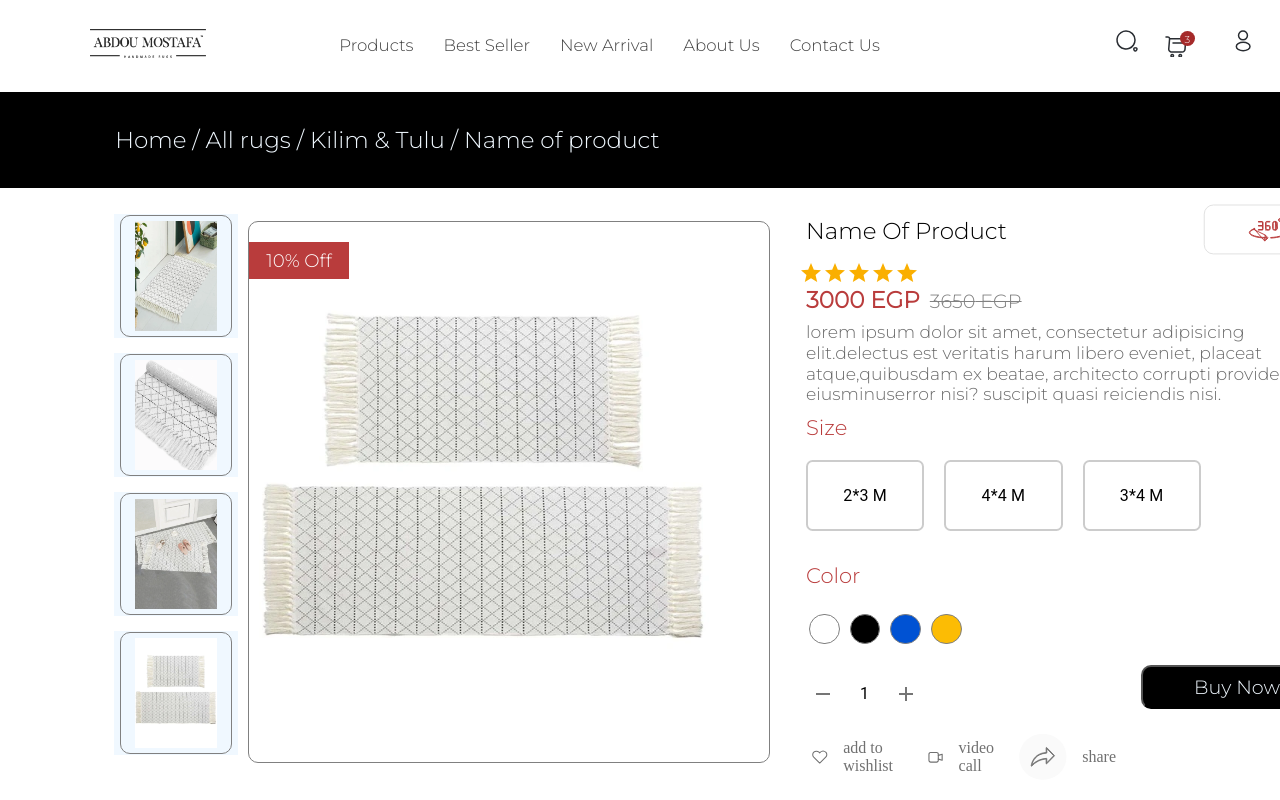
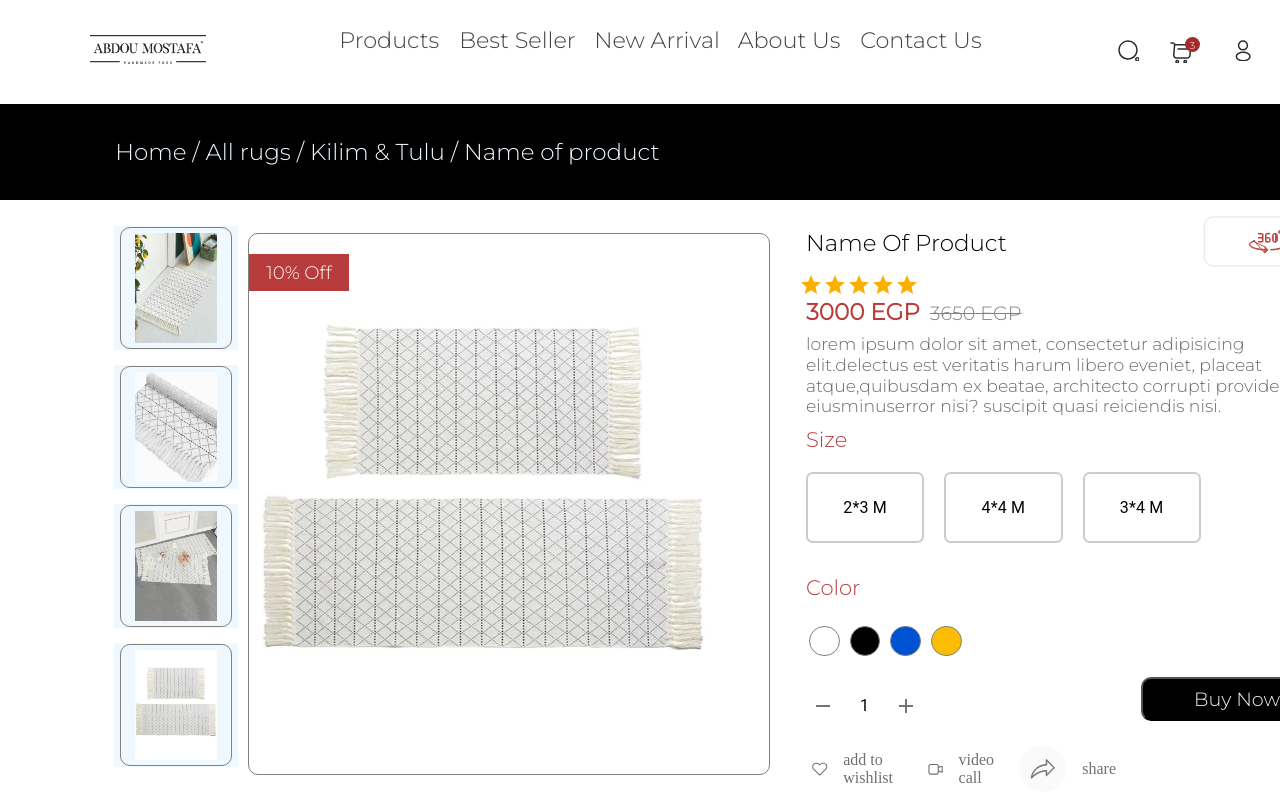
Before and after one commit to MoOsman5/Nas-Vas, a React (Create React App) app: page / in a window 1280 px wide. Shown: the top 800 px of the page. Built offline with nearby package versions, Linux system fonts and the light colour scheme.

Commit message:
edit nav bar style

```diff
--- a/src/components/navBar.jsx
+++ b/src/components/navBar.jsx
@@ -45,9 +45,9 @@ class NavBar extends Component {
             <li>
               <svg
                 xmlns="http://www.w3.org/2000/svg"
-                width="24"
-                height="24"
-                viewBox="0 0 24 24"
+                width="22"
+                height="22"
+                viewBox="0 0 22 22"
                 fill="none"
               >
                 <svg
@@ -87,9 +87,9 @@ class NavBar extends Component {
             <li>
               <svg
                 xmlns="http://www.w3.org/2000/svg"
-                width="24"
-                height="24"
-                viewBox="0 0 24 24"
+                width="22"
+                height="22"
+                viewBox="0 0 22 22"
                 fill="none"
               >
                 <g clip-path="url(#clip0_423_107)">
--- a/src/styles/navBar.scss
+++ b/src/styles/navBar.scss
@@ -2,7 +2,7 @@
 $primaryColor: #b93c3c;
 $secondaryColor: brown;
 $textColor: #424242;
-$fontSize: 1.3vw;
+$fontSize: 140%;
 
 .container {
   display: flex;
@@ -11,6 +11,10 @@ $fontSize: 1.3vw;
   margin-bottom: 0;
   padding: 1%;
   padding-left: 7%;
+  @media (max-width: 768px) {
+    flex-direction: column;
+    align-items: flex-start;
+  }
 
   .logo {
     flex: 1;
@@ -19,7 +23,10 @@ $fontSize: 1.3vw;
     .logoImg {
       display: inline-block;
       width: 60%;
-      margin-right:7%;
+      margin-right: 7%;
+      @media (max-width: 768px) {
+        width: 20%;
+      }
     }
   }
 
@@ -49,6 +56,13 @@ $fontSize: 1.3vw;
           margin: 10px;
           text-decoration: none;
 
+          @media (max-width: 768px) {
+            font-size: 49%;
+            margin: 5px;
+            margin-left: 0;
+            margin-bottom: 0;
+          }
+
           &:after {
             position: absolute;
             content: "";
@@ -63,11 +77,23 @@ $fontSize: 1.3vw;
             padding: 2px;
             transition: transform 0.2s;
             transform: scaleX(0);
+            @media (max-width: 768px) {
+              width: 0%;
+              height: 0%;
+              border-width: 0px;
+
+            }
           }
 
           &:hover:after {
             transition-delay: 0.2s;
             transform: scaleX(1);
+            @media (max-width: 768px) {
+              width: 0%;
+              height: 0%;
+              border-width: 0px;
+
+            }
           }
 
           &:before {
@@ -84,10 +110,22 @@ $fontSize: 1.3vw;
             padding: 2px;
             transition: transform 0.2s;
             transform: scaleY(0);
+            @media (max-width: 768px) {
+              width: 0%;
+              height: 0%;
+              border-width: 0px;
+
+            }
           }
 
           &:hover:before {
             transform: scaleY(1);
+            @media (max-width: 768px) {
+              width: 0%;
+              height: 0%;
+              border-width: 0px;
+
+            }
           }
         }
       }
@@ -98,11 +136,19 @@ $fontSize: 1.3vw;
     flex: 1;
     margin-left: 10px;
 
+    @media (max-width: 768px) {
+      margin: 0;
+      margin-left: 160px;
+      margin-top: -40PX;
+
+    }
+
     ul {
       display: flex;
       flex-direction: row;
       text-align: right;
       justify-content: space-around;
+      align-items: center;
 
       li {
         list-style: none;
@@ -113,24 +159,6 @@ $fontSize: 1.3vw;
           color: $textColor;
           font-weight: bold;
         }
-
-        .shopping-cart {
-          position: relative;
-          margin-right: 10px;
-
-          .counter {
-            position: absolute;
-            width: 15px;
-            height: 15px;
-            background-color: brown;
-            right: 12px;
-            top: 2px;
-            color: white;
-            border-radius: 50%;
-            font-size: 10px;
-            text-align: center;
-          }
-        }
       }
     }
   }
```
